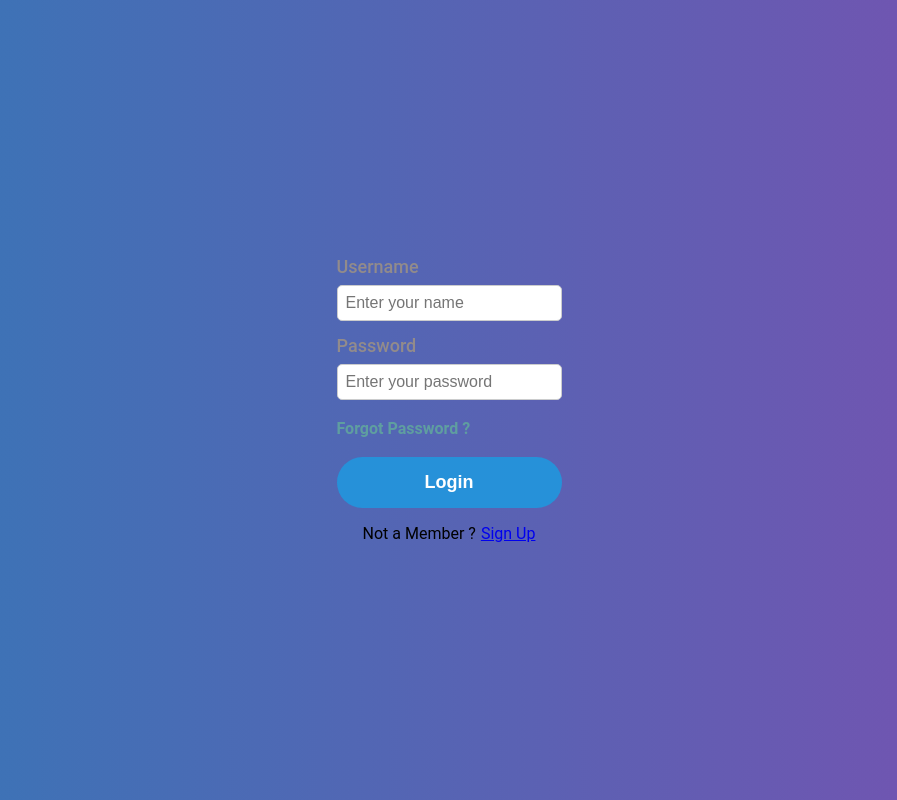
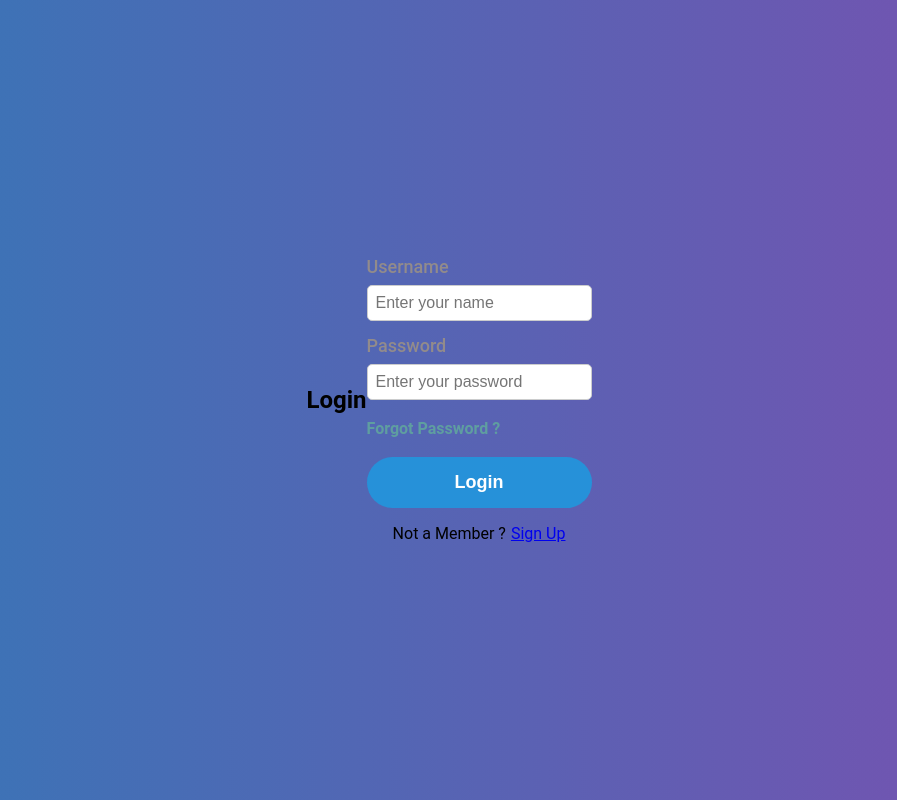
Before and after one commit to Anurag19-Pandey/GDSC-Session, a plain HTML site: page index.html in a window 1280 px wide. Shown: the whole page, without its empty margins (191-1088 px from the left). Drawn offline with Linux system fonts and the light colour scheme.

Commit message:
first commit

```diff
--- a/index.html
+++ b/index.html
@@ -9,7 +9,9 @@
 </head>
 <body>
     <div class="main_container">
-        <div class="lLogin </h2>
+        <div class="Login-container">
+            <h2>Login</h2>
+        </div>
             <form>
                <div class="form_box">
                  <label>Username</label>
```
